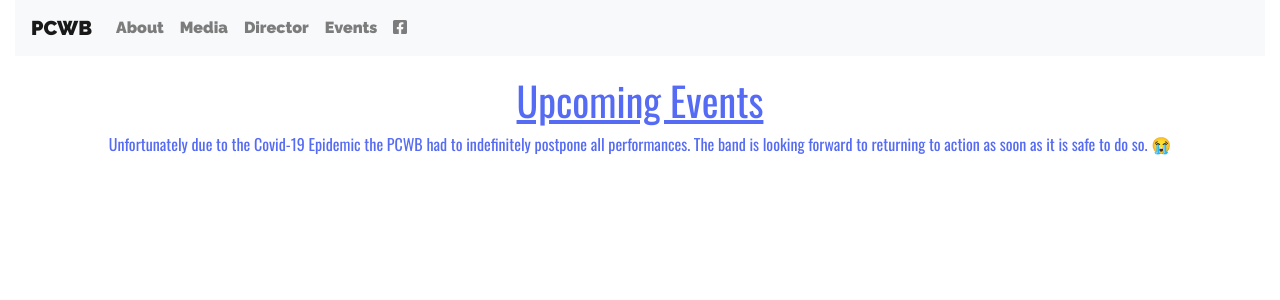
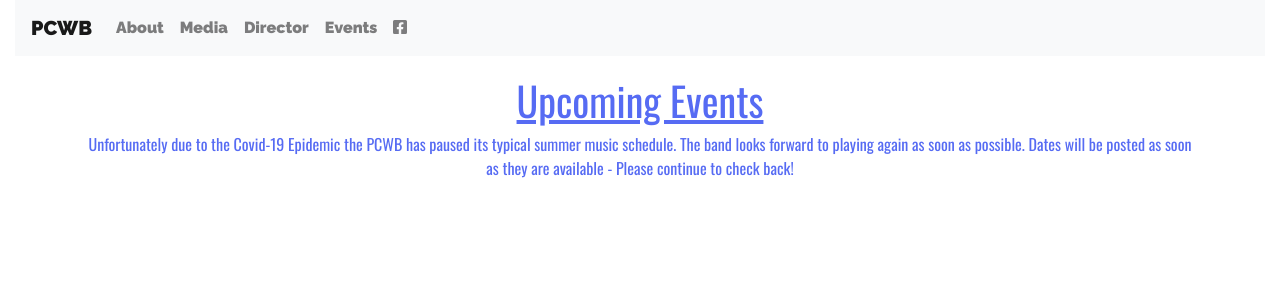
Before and after one commit to kennja05/pcwb, a React (Create React App) app: page /events in a window 1280 px wide. Shown: the top 300 px of the page. Built offline with nearby package versions, Linux system fonts and the light colour scheme.

Commit message:
update events

```diff
--- a/src/Events.js
+++ b/src/Events.js
@@ -11,9 +11,10 @@ class Events extends React.Component {
             <div className='container'>
                 <h1><u>Upcoming Events</u></h1>
                 <p>
-                    Unfortunately due to the Covid-19 Epidemic the PCWB had to indefinitely
-                    postpone all performances. The band is looking forward to returning to action
-                    as soon as it is safe to do so. <span aria-label='crying emoji' role='img'>😭</span>
+                    Unfortunately due to the Covid-19 Epidemic the PCWB has paused its typical
+                    summer music schedule. The band looks forward to playing again as soon as
+                    possible. Dates will be posted as soon as they are available - Please continue
+                    to check back!
                 </p>
             </div>
         )
```
